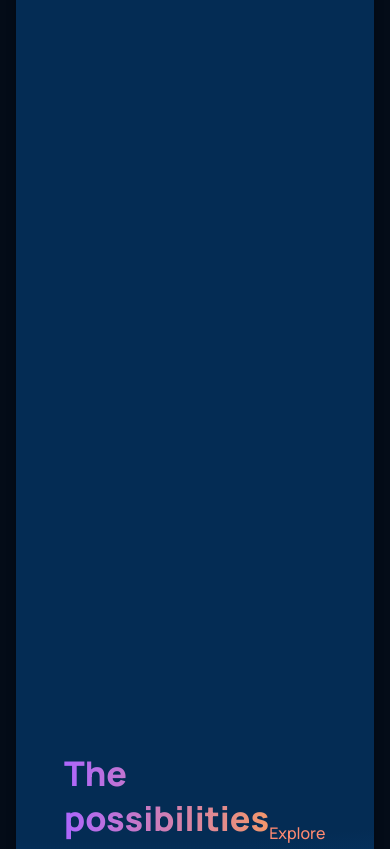
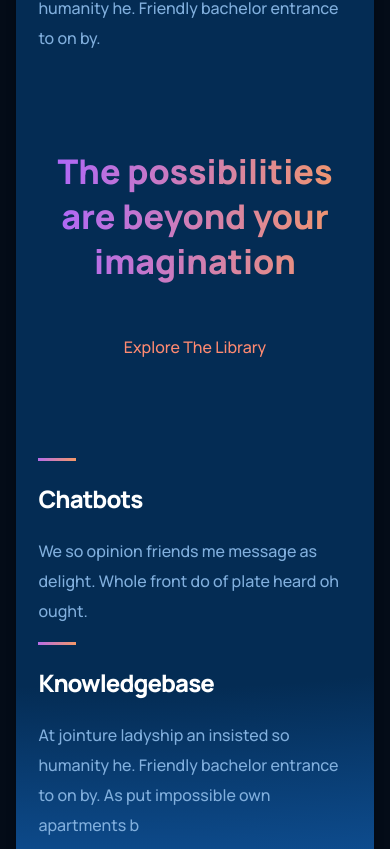
Before and after one commit to victoryejike/v-kas, a React (Create React App) app: page / in a window 390 px wide. Shown: the part 1570-2419 px from the top of the page. Built offline with nearby package versions, Linux system fonts and the light colour scheme.

Commit message:
feat: about section responsiveness done + tweak to header comp

```diff
--- a/src/components/feature/feature.css
+++ b/src/components/feature/feature.css
@@ -39,3 +39,15 @@
   font-size: 16px;
   line-height: 30px;
 }
+
+@media screen and (max-width: 1024px) {
+}
+
+@media screen and (max-width: 768px) {
+}
+
+@media screen and (max-width: 640px) {
+  .feature {
+    flex-direction: column;
+  }
+}
--- a/src/containers/about/about.css
+++ b/src/containers/about/about.css
@@ -85,3 +85,38 @@
 .about__offers .feature__description p {
   width: 334px;
 }
+
+@media screen and (max-width: 1024px) {
+}
+
+@media screen and (max-width: 768px) {
+}
+
+@media screen and (max-width: 640px) {
+  .about {
+    padding: 1.4rem;
+  }
+
+  .about__description .feature__description p {
+    padding: 0;
+  }
+
+  .about__caption {
+    text-align: center;
+    flex-direction: column;
+  }
+
+  .about__caption h2 {
+    width: 300px;
+    padding-bottom: 3rem;
+  }
+
+  .about__offers {
+    flex-direction: column;
+  }
+
+  .about__offers .feature__description p {
+    width: 100%;
+    padding-bottom: 1rem;
+  }
+}
--- a/src/containers/header/header.css
+++ b/src/containers/header/header.css
@@ -99,7 +99,7 @@
   .header__cta input {
     padding: 1rem;
     font-size: 16px;
-    width: 100%;
+    width: 50%;
   }
 
   .header__cta button {
```
